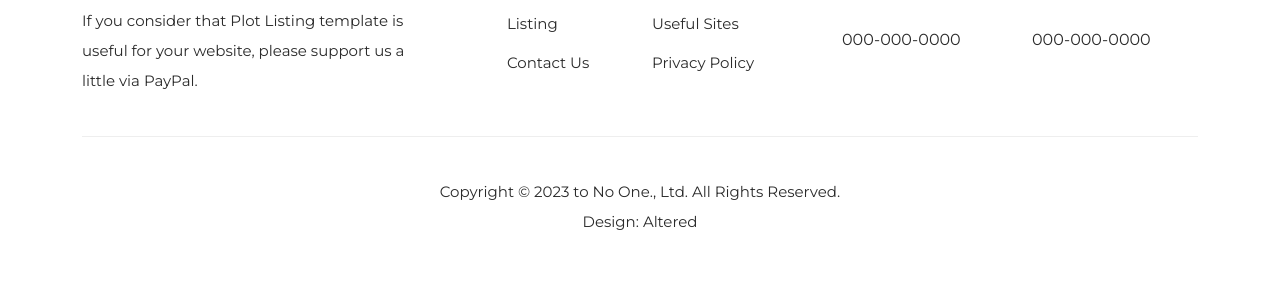
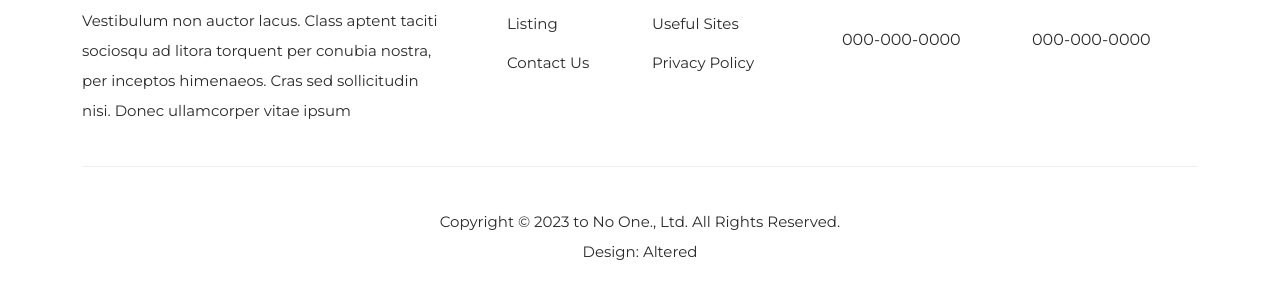
Before and after one commit to Nikhilgrao1/PGDemo, a plain HTML site: page index.html in a window 1280 px wide. Shown: the part 2824-3123 px from the top of the page. Before the commit the page ends 3101 px from the top, so only its background shows below. Drawn offline with Linux system fonts and the light colour scheme.

Commit message:
Update index.html

```diff
--- a/index.html
+++ b/index.html
@@ -698,21 +698,7 @@
                 <img src="assets/images/black-logo.png" alt="Plot Listing" />
               </div>
               <p>
-                If you consider that
-                <a
-                  rel="nofollow"
-                  href="https://templatemo.com/tm-564-plot-listing"
-                  target="_parent"
-                  >Plot Listing template</a
-                >
-                is useful for your website, please
-                <a
-                  rel="nofollow"
-                  href="https://www.paypal.me/templatemo"
-                  target="_blank"
-                  >support us</a
-                >
-                a little via PayPal.
+                Vestibulum non auctor lacus. Class aptent taciti sociosqu ad litora torquent per conubia nostra, per inceptos himenaeos. Cras sed sollicitudin nisi. Donec ullamcorper vitae ipsum
               </p>
             </div>
           </div>
```
